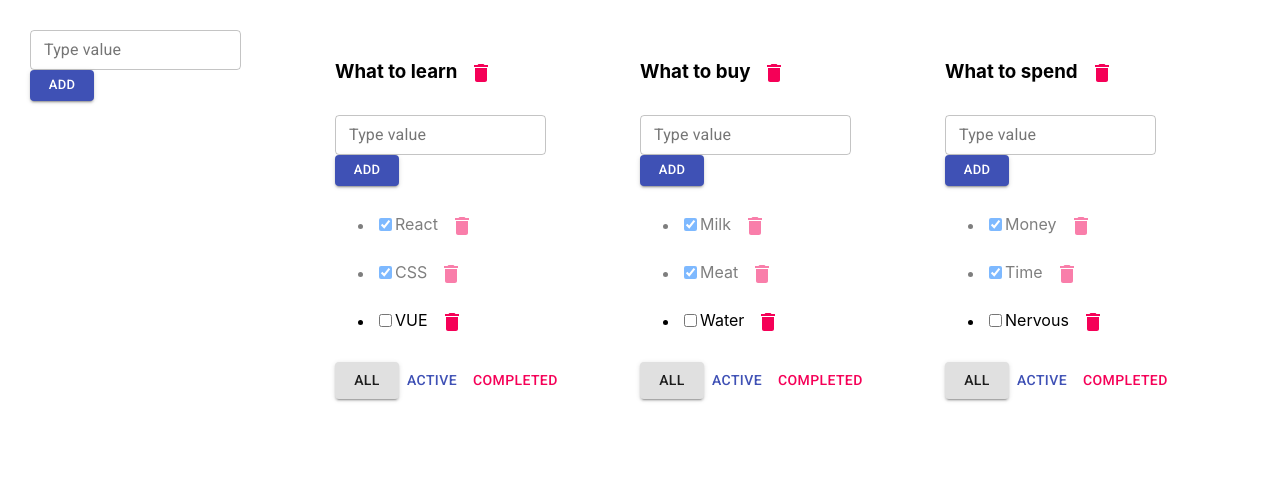
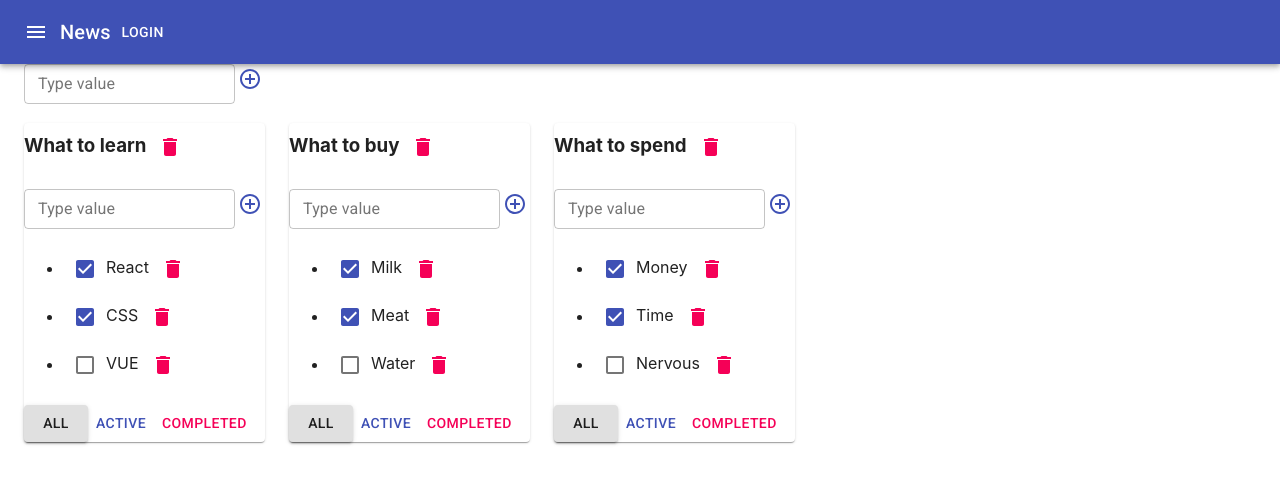
Before and after one commit to Syava7/TodoListTS, a React (Create React App) app: page / in a window 1280 px wide. Shown: the top 484 px of the page. Built offline with nearby package versions, Linux system fonts and the light colour scheme.

Commit message:
custom components material ui

```diff
--- a/src/AddItemForm.tsx
+++ b/src/AddItemForm.tsx
@@ -1,5 +1,6 @@
 import React, {ChangeEvent, KeyboardEvent, useState} from 'react';
-import {Button, TextField} from '@material-ui/core';
+import {Button, Icon, IconButton, TextField} from '@material-ui/core';
+import {ControlPoint} from '@material-ui/icons';
 
 type AddItemFormPropsType = {
   addItem: (title: string) => void
@@ -42,10 +43,12 @@ function AddItemForm(props: AddItemFormPropsType) {
              placeholder={error ? 'Title required' : ''}
              onChange={onChangeInput}
              onKeyPress={onKeyPressAddItem}/>
-      <Button variant="contained"
+      <IconButton
               color="primary"
               size="small"
-              onClick={onClickAddItem}>Add</Button>
+              onClick={onClickAddItem}>
+        <ControlPoint />
+      </IconButton>
     </div>
   )
 }
--- a/src/App.css
+++ b/src/App.css
@@ -1,18 +1,18 @@
-.App {
-  padding: 30px;
-  display: flex;
-}
+/*.App {*/
+/*  padding: 30px;*/
+/*  display: flex;*/
+/*}*/
 
-.App > div {
-  margin-right: 40px;
-}
+/*.App > div {*/
+/*  margin-right: 40px;*/
+/*}*/
 
-.is-done {
-  opacity: 0.5;
-}
-.active-filter {
-  background-color: crimson;
-}
-.error {
-  border: 1px solid red;
-}
+/*.is-done {*/
+/*  opacity: 0.5;*/
+/*}*/
+/*.active-filter {*/
+/*  background-color: crimson;*/
+/*}*/
+/*.error {*/
+/*  border: 1px solid red;*/
+/*}*/
--- a/src/App.tsx
+++ b/src/App.tsx
@@ -3,6 +3,8 @@ import './App.css';
 import TodoList from './TodoList';
 import {v1} from 'uuid';
 import AddItemForm from './AddItemForm';
+import {AppBar, Button, Container, Grid, IconButton, Paper, Toolbar, Typography} from '@material-ui/core';
+import MenuIcon from '@material-ui/icons/Menu';
 
 export type TaskType = {
   id: string,
@@ -120,6 +122,8 @@ function App() {
 
   const todoListsComponents = todoLists.map(tl => {
     return (
+      <Grid item>
+        <Paper>
           <TodoList title={tl.title}
                     tasks={getTasksForTodoList(tl)}
                     removeTask={removeTask}
@@ -133,13 +137,32 @@ function App() {
                     changeTaskTitle={changeTaskTitle}
                     changeTodoListTitle={changeTodoListTitle}
           />
+        </Paper>
+      </Grid>
     )
   })
 
   return (
     <div className="App">
-      <AddItemForm addItem={addTodoList} />
+      <AppBar position="static">
+        <Toolbar>
+          <IconButton edge="start" color="inherit" aria-label="menu">
+            <MenuIcon/>
+          </IconButton>
+          <Typography variant="h6">
+            News
+          </Typography>
+          <Button color="inherit">Login</Button>
+        </Toolbar>
+      </AppBar>
+      <Container>
+        <Grid container>
+          <AddItemForm addItem={addTodoList}/>
+        </Grid>
+        <Grid container spacing={3}>
           {todoListsComponents}
+        </Grid>
+      </Container>
     </div>
   );
 }
--- a/src/EditableSpan.tsx
+++ b/src/EditableSpan.tsx
@@ -1,4 +1,5 @@
 import React, {useState, ChangeEvent, KeyboardEvent} from 'react'
+import {TextField} from '@material-ui/core';
 
 type EditableSpanPropsType = {
   title: string
@@ -18,7 +19,7 @@ function EditableSpan(props: EditableSpanPropsType) {
   }
   return (
     editMode
-      ? <input value={title}
+      ? <TextField value={title}
                onChange={onChangeInput}
                autoFocus
                onBlur={offEditMode}/>
--- a/src/TodoList.tsx
+++ b/src/TodoList.tsx
@@ -2,7 +2,7 @@ import React, {useState, ChangeEvent, KeyboardEvent} from 'react'
 import {FilterValueTypes, TaskType} from './App';
 import AddItemForm from './AddItemForm';
 import EditableSpan from './EditableSpan';
-import {Button, IconButton} from '@material-ui/core';
+import {Button, Checkbox, IconButton} from '@material-ui/core';
 import DeleteIcon from '@material-ui/icons/Delete';
 
 type TodoListPropsType = {
@@ -51,8 +51,8 @@ function TodoList(props: TodoListPropsType) {
 
       return (
         <li className={t.isDone ? 'is-done' : ''} key={t.id}>
-          <input
-            type="checkbox"
+          <Checkbox
+            color="primary"
             checked={t.isDone}
             onChange={(e) => props.changeTaskStatus(t.id, e.currentTarget.checked, props.todoListID)}/>
           <EditableSpan title={t.title} changeTitle={changeTaskTitle}/>
```
Lines whose indentation alone changed are shown as unchanged.
